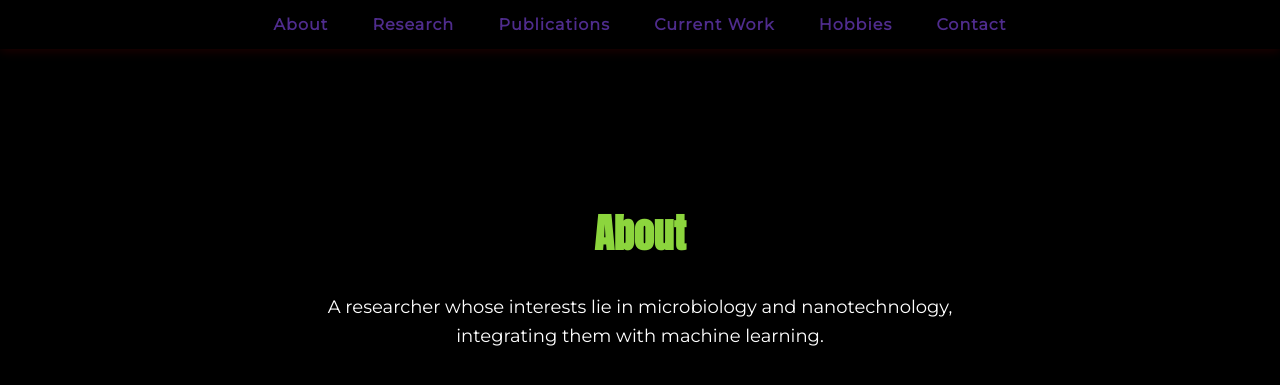
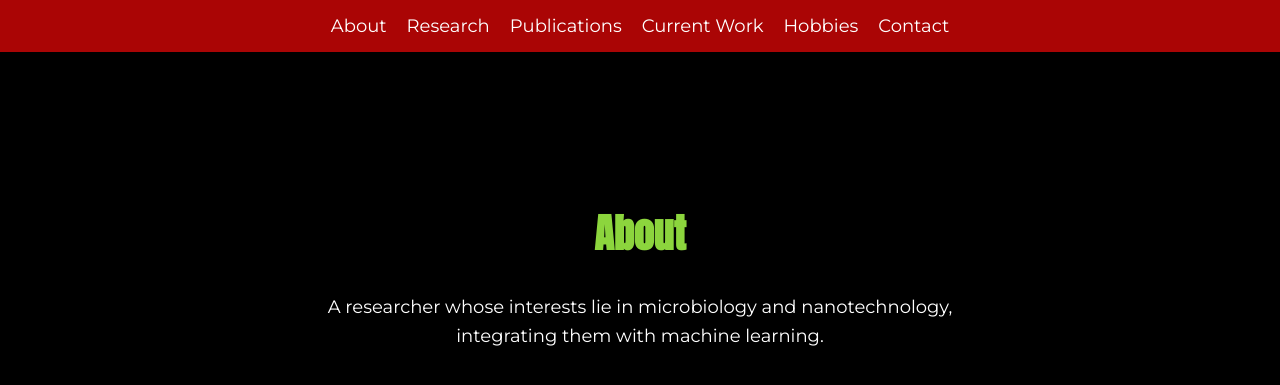
Before and after one commit to nanosrini/nanosrini.github.io, a Jekyll site: the page home/index.html, which Jekyll copies as it is, in a window 1280 px wide and 900 px high. Shown: the top 385 px of the window. Built offline with Jekyll 4.4.1, drawn with Linux system fonts in a browser that asks for light colours.

Commit message:
Update index.html

```diff
--- a/home/index.html
+++ b/home/index.html
@@ -18,27 +18,31 @@
     .navbar {
   position: fixed;
   top: 0;
+  left: 0;
   width: 100%;
-      background: rgba(0,0,0,0.85);
+  background: #aa0505; /* Marvel red */
+  display: flex;
+  justify-content: center;
+  gap: 20px;
   padding: 15px 0;
-      text-align: center;
-      z-index: 1000;
-      box-shadow: 0 2px 10px rgba(255,0,0,0.12);
+  z-index: 1000; /* stays above everything */
 }
+
 .navbar a {
-      margin: 0 20px;
-      color: #4f2c8d;
+  color: white;
   text-decoration: none;
-      font-weight: bold;
-      font-size: 16px;
-      letter-spacing: 1px;
+  font-size: 18px;
+  transition: color 0.3s;
 }
-    .navbar a:hover { color: #fcbf49; }
 
-    /* Sections */
+.navbar a:hover {
+  color: #f5c518; /* Marvel yellow */
+}
+
 section {
   padding: 100px 20px;
   min-height: 100vh;
+  text-align: center;
 }
     h1 {
       font-size: 40px;
```
Lines whose indentation alone changed are shown as unchanged.
